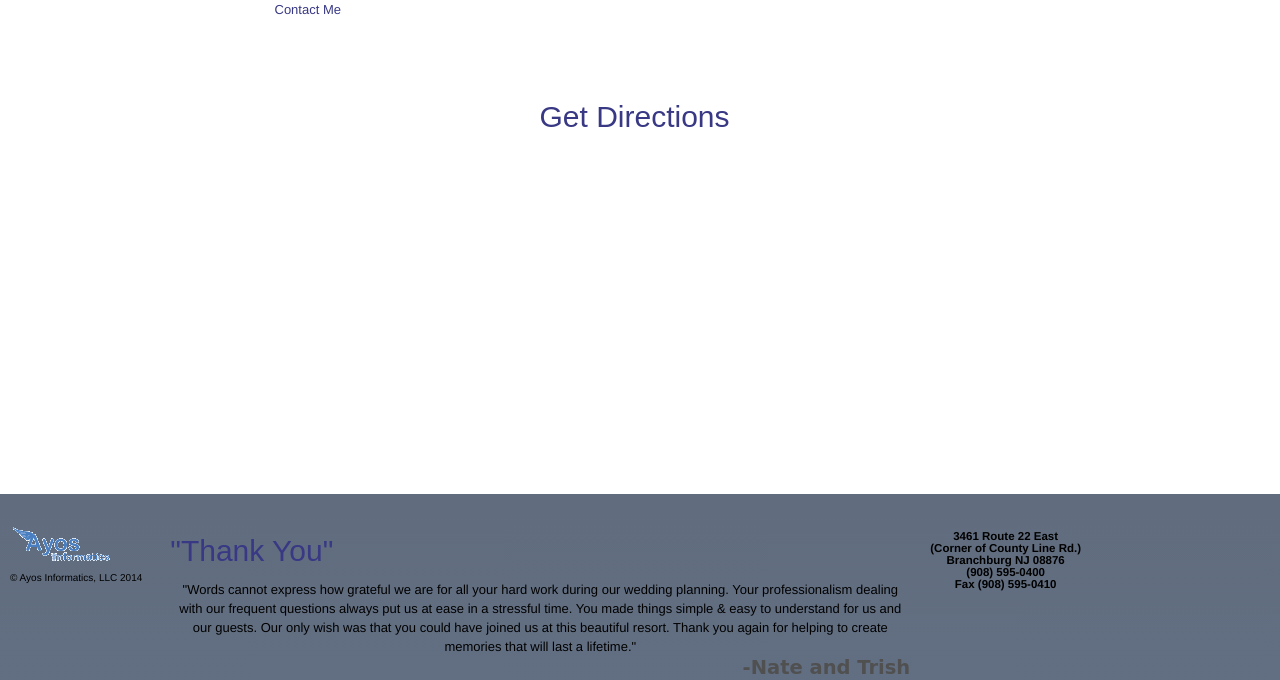
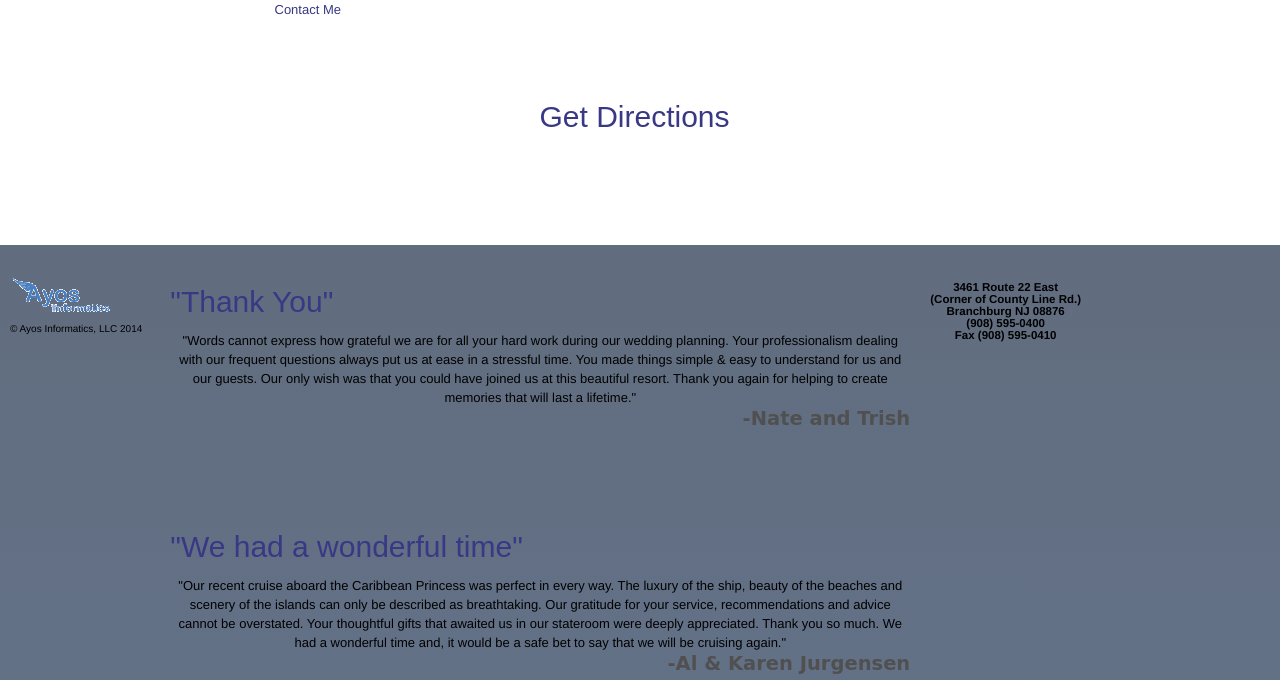
Before and after one commit to teixeir3/Clark-Travel, a Rails app: page /users in a window 1280 px wide. Shown: the part 1107-1787 px from the top of the page. Run offline with Rails 7, Linux system fonts and the light colour scheme; data comes from the database, SQL or seed files in the repository; style sheets or scripts are compiled from the project's sources; parts of the project's set-up code (start-up, migrations or seed data) failed here and were passed over; some libraries are stand-ins or nearby versions.

Commit message:
Removes min-height css class from div in users#index.html.erb

```diff
--- a/app/views/layouts/_footer.html.erb
+++ b/app/views/layouts/_footer.html.erb
@@ -24,7 +24,7 @@
     <% end %>
   </div>
 
-  <a class="address" href="<%= page_path("directions") %>">
+  <a class="address right" href="<%= page_path("directions") %>">
   	<ul>
       <li>3461 Route 22 East</li>
       <li>(Corner of County Line Rd.)</li>
--- a/app/views/users/index.html.erb
+++ b/app/views/users/index.html.erb
@@ -31,5 +31,5 @@
     	</ul>
     <% end %>
   <% end %>
-  <div class="contentFull min-height"><h1><%= link_to "Get Directions", page_path("directions"), class: "center" %></h1></div>
+  <div class="contentFull"><h1><%= link_to "Get Directions", page_path("directions"), class: "center" %></h1></div>
 </ul>
```
